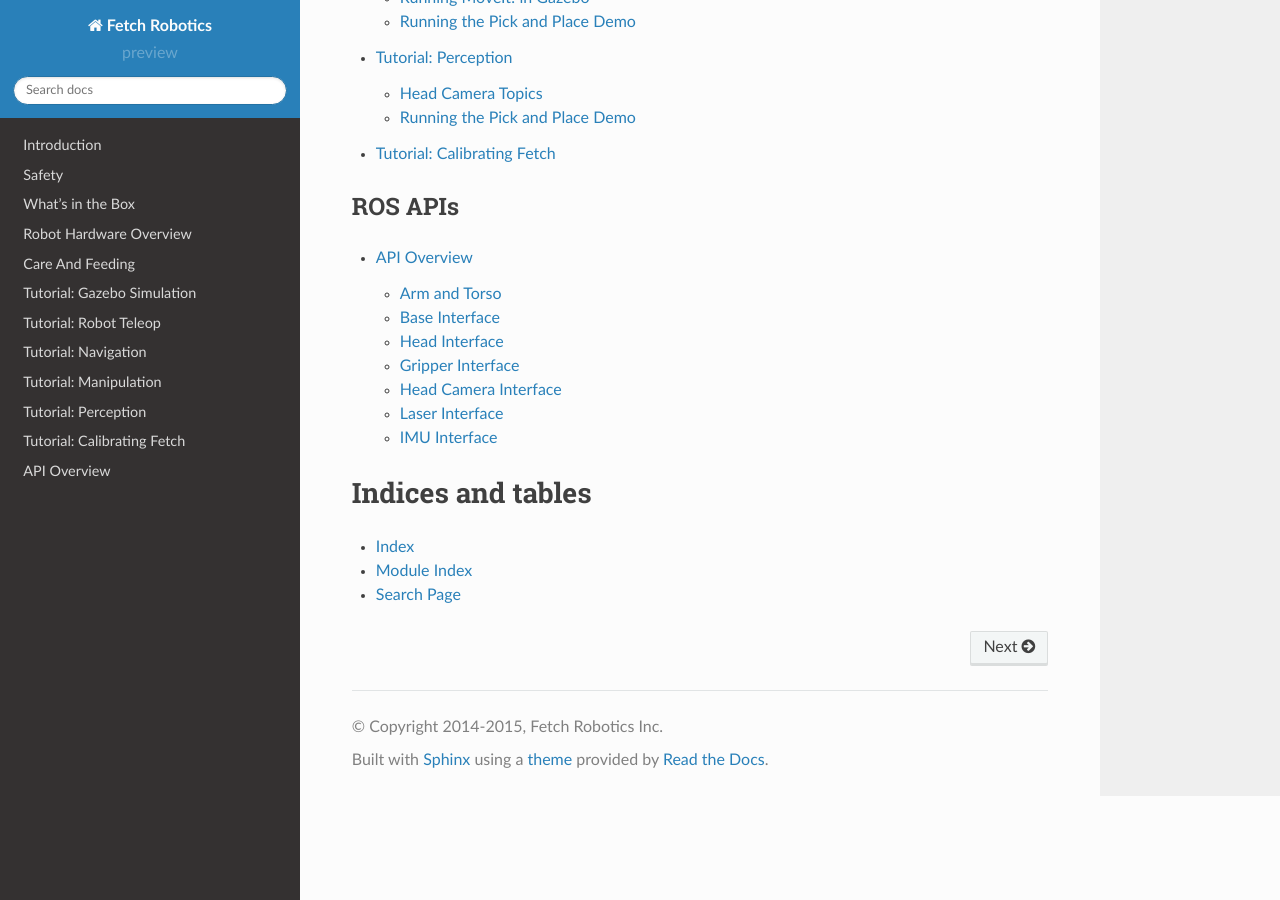
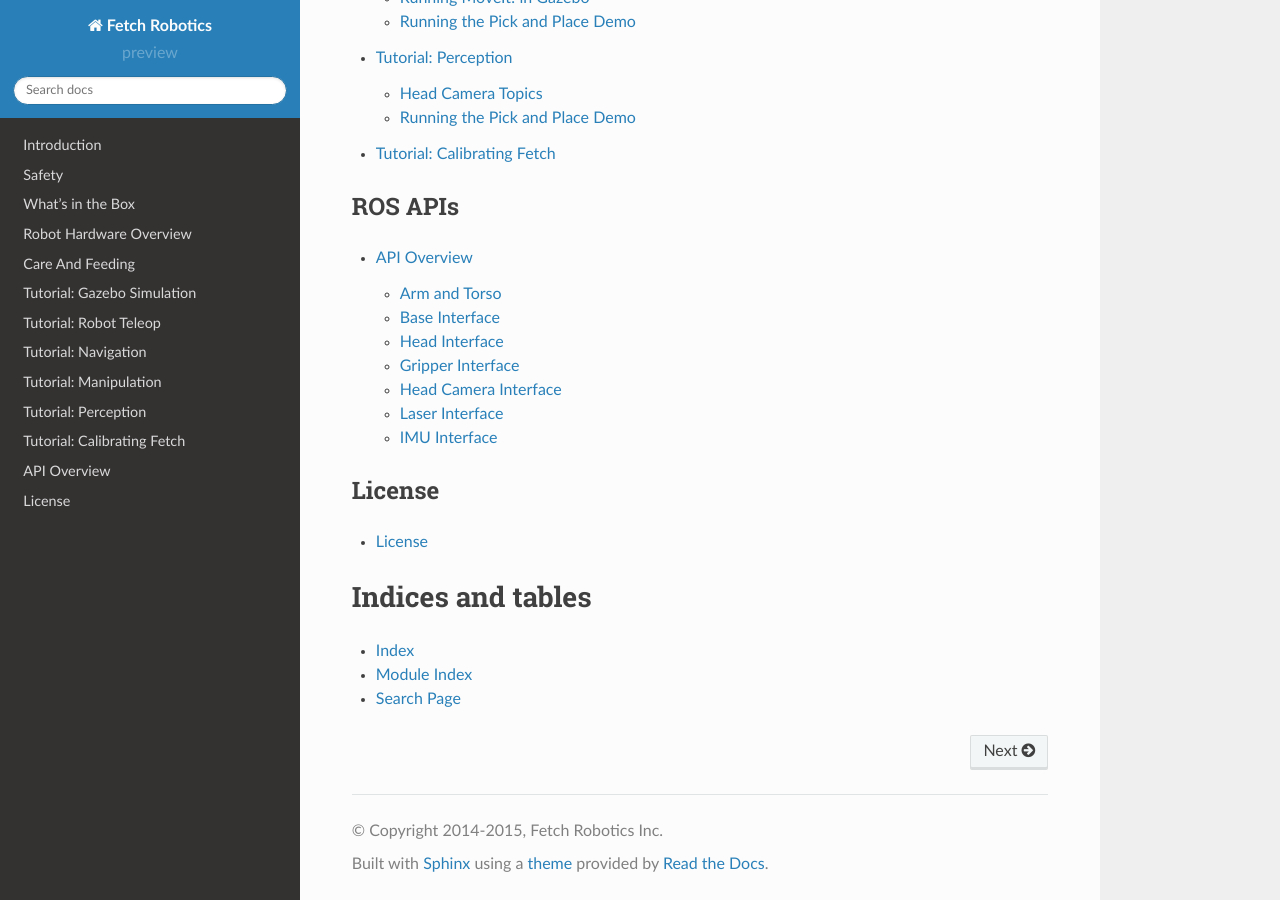
Before and after one commit to fetchrobotics/docs, a Sphinx documentation site: the page built from source/index.rst, in a window 1280 px wide and 900 px high, scrolled down 1462 px. Built offline with Sphinx 7.4.7 and the Read the Docs theme 2.0.0, drawn with Linux system fonts in a browser that asks for light colours.

Commit message:
add license

```diff
--- a/source/index.rst
+++ b/source/index.rst
@@ -40,6 +40,14 @@
 
    api_overview
 
+License
+-------
+
+.. toctree::
+   :maxdepth: 2
+
+   license
+
 Indices and tables
 ==================
 
--- /dev/null
+++ b/source/license.rst
@@ -0,0 +1,6 @@
+License
+=======
+
+.. raw:: html
+
+  <a rel="license" href="http://creativecommons.org/licenses/by-nc-nd/4.0/"><img alt="Creative Commons License" style="border-width:0" src="https://i.creativecommons.org/l/by-nc-nd/4.0/88x31.png" /></a><br />This work is licensed under a <a rel="license" href="http://creativecommons.org/licenses/by-nc-nd/4.0/">Creative Commons Attribution-NonCommercial-NoDerivatives 4.0 International License</a>.
```
